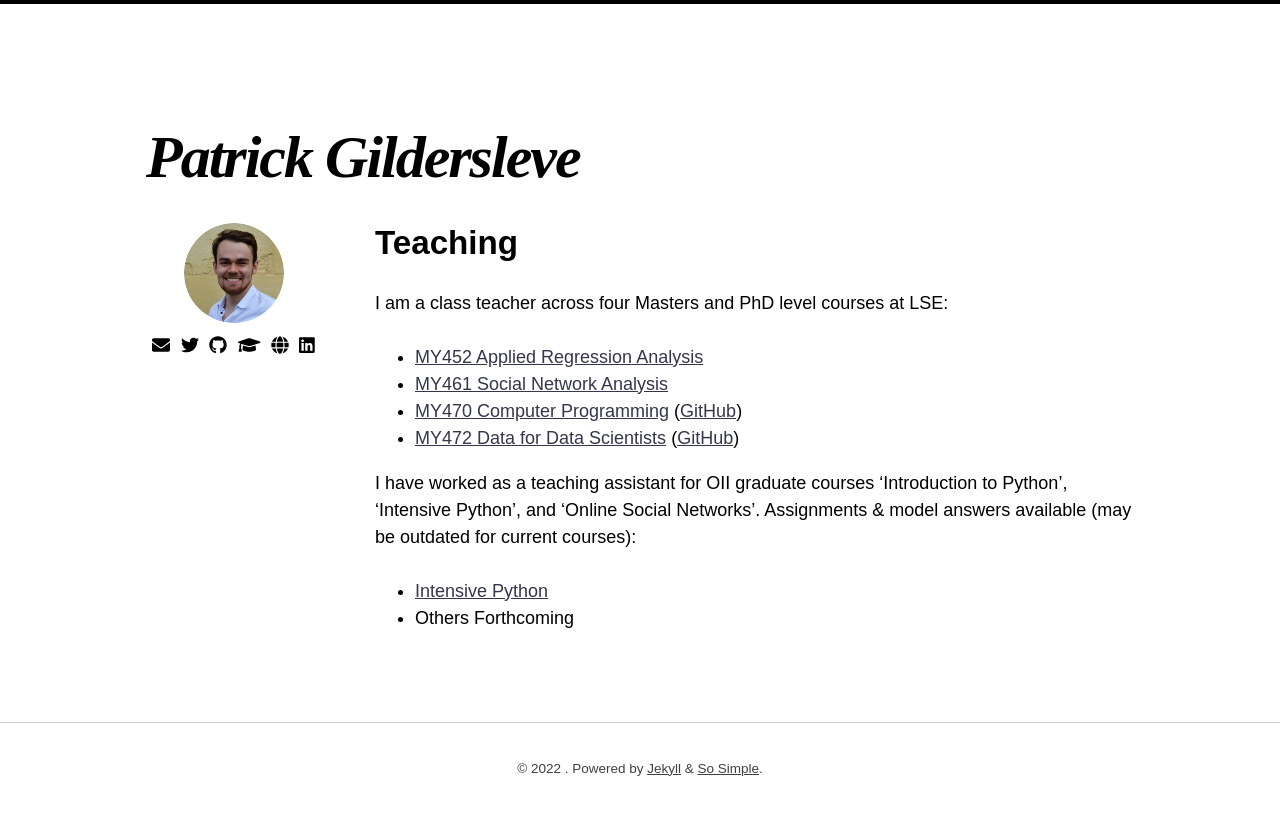
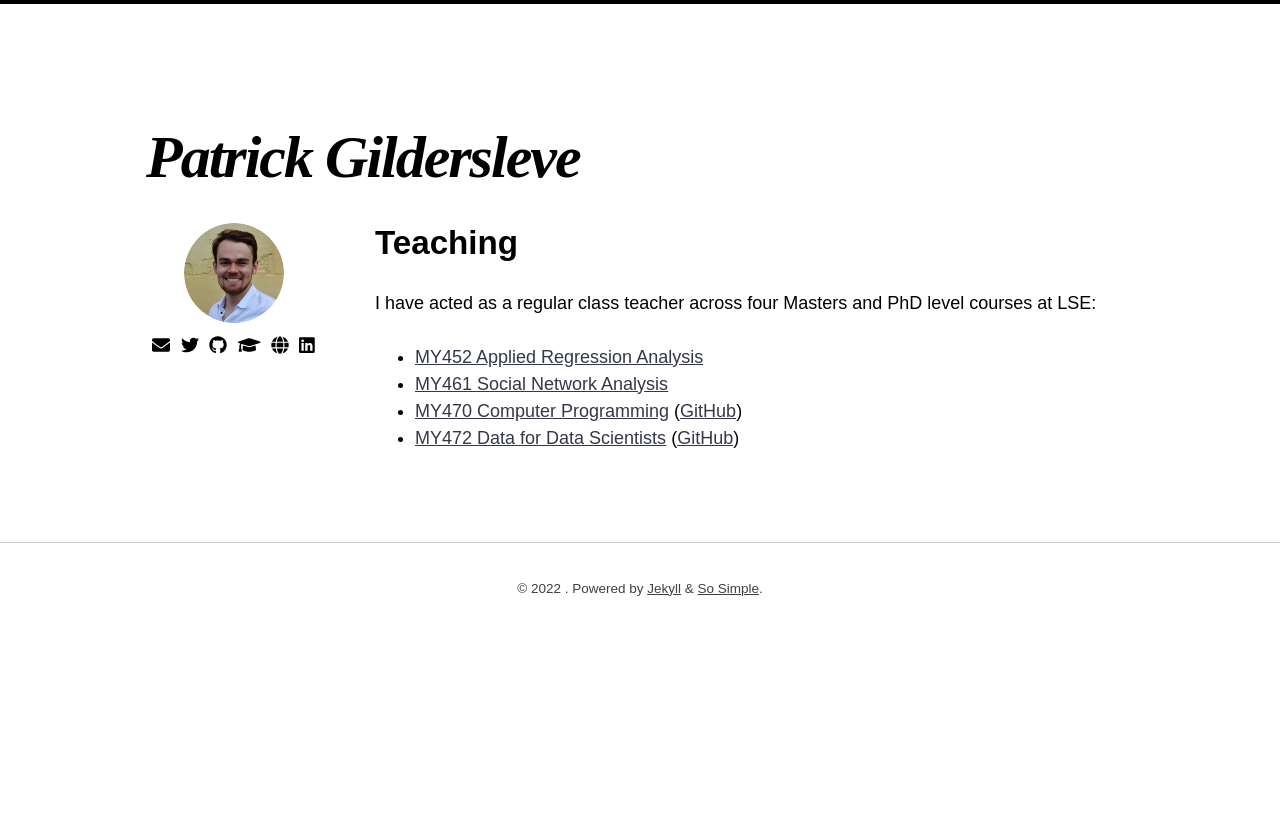
Before and after one commit to pgilders/pgilders.github.io, a Jekyll site: the page built from teaching.md, in a window 1280 px wide. Shown: the top 815 px of the page. Built offline with Jekyll 4.4.1, drawn with Linux system fonts in a browser that asks for light colours; nearby versions of some CDN libraries.

Commit message:
Update teaching.md

```diff
--- a/teaching.md
+++ b/teaching.md
@@ -26,13 +26,8 @@ title: Patrick Gildersleve
 ---
 
 # Teaching
-I am a class teacher across four Masters and PhD level courses at LSE:
+I have acted as a regular class teacher across four Masters and PhD level courses at LSE:
 - [MY452 Applied Regression Analysis](https://www.lse.ac.uk/resources/calendar2020-2021/courseGuides/MY/2020_MY452.htm)
-- [MY461 Social Network Analysis](https://www.lse.ac.uk/resources/calendar2020-2021/courseGuides/MY/2020_MY461.htm)
-- [MY470 Computer Programming](https://www.lse.ac.uk/resources/calendar2020-2021/courseGuides/MY/2020_MY470.htm) ([GitHub](https://github.com/lse-my470))
-- [MY472 Data for Data Scientists](https://www.lse.ac.uk/resources/calendar2020-2021/courseGuides/MY/2020_MY472.htm) ([GitHub](https://github.com/lse-my472/))
-
-
-I have worked as a teaching assistant for OII graduate courses 'Introduction to Python', 'Intensive Python', and 'Online Social Networks'. Assignments & model answers available (may be outdated for current courses):
-- [Intensive Python](https://github.com/pgilders/OII-PySDS-ModelAnswers)
-- Others Forthcoming
+- [MY461 Social Network Analysis](https://www.lse.ac.uk/resources/calendar2022-2023/courseGuides/MY/2022_MY461.htm)
+- [MY470 Computer Programming](https://www.lse.ac.uk/resources/calendar2022-2023/courseGuides/MY/2022_MY470.htm) ([GitHub](https://github.com/lse-my470))
+- [MY472 Data for Data Scientists](https://www.lse.ac.uk/resources/calendar2022-2023/courseGuides/MY/2022_MY472.htm) ([GitHub](https://github.com/lse-my472/))
```
